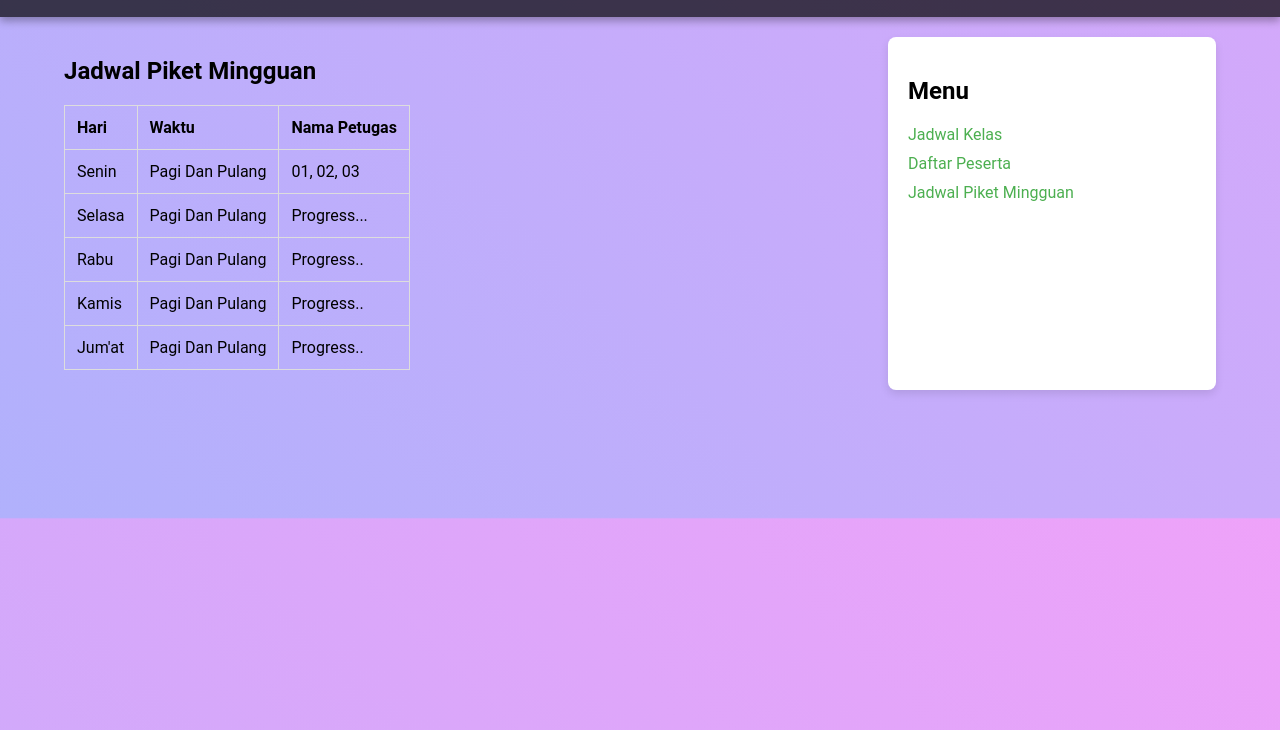
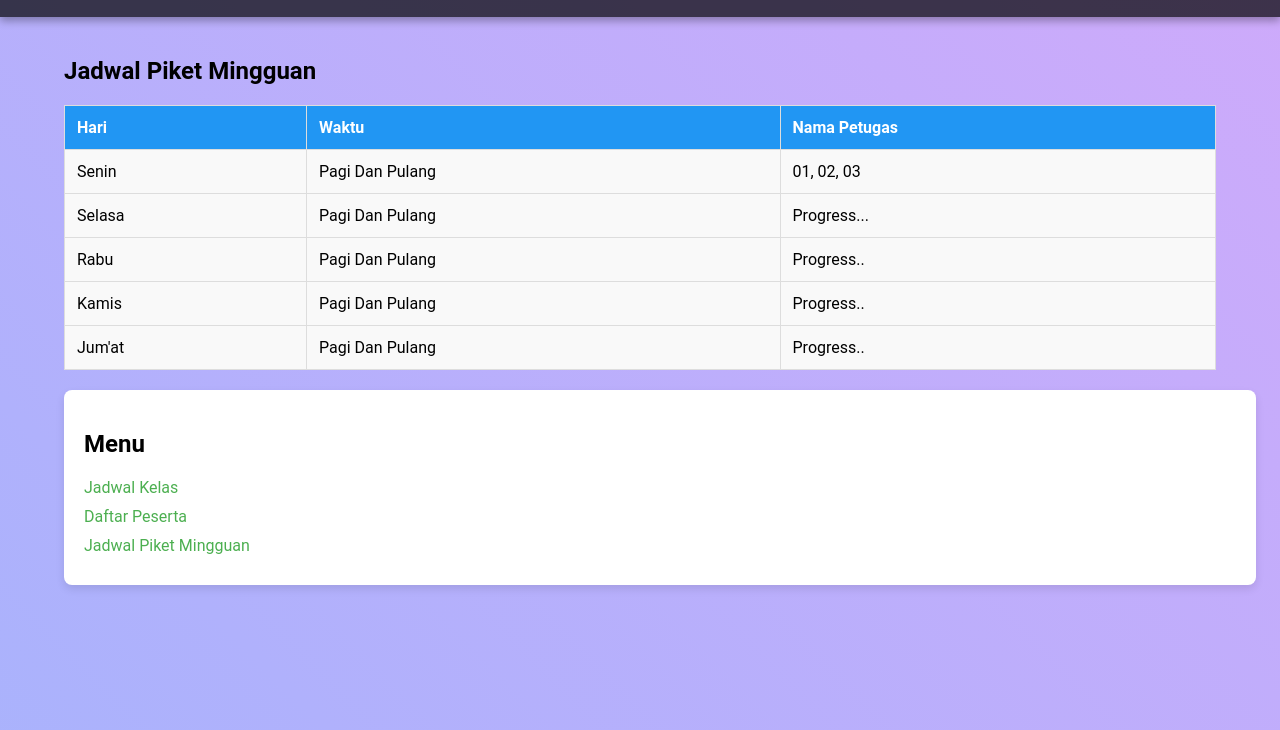
Before and after one commit to Sxryanuts/test, a plain HTML site: page jadwal-piket.html in a window 1280 px wide. Shown: the part 70-800 px from the top of the page. Drawn offline with Linux system fonts and the light colour scheme.

Commit message:
Update index.css

```diff
--- a/index.css
+++ b/index.css
@@ -1,4 +1,4 @@
-/* Mengatur tampilan umum halaman */
+/* Gaya umum halaman */
 body {
     font-family: 'Roboto', sans-serif;
     margin: 0;
@@ -8,7 +8,6 @@ body {
     animation: gradientAnimation 15s ease infinite;
 }
 
-/* Animasi gradien */
 @keyframes gradientAnimation {
     0% {
         background-position: 0% 0%;
@@ -21,7 +20,6 @@ body {
     }
 }
 
-/* Gaya header */
 header {
     background: rgba(0, 0, 0, 0.7);
     color: #fff;
@@ -30,40 +28,41 @@ header {
     box-shadow: 0 4px 8px rgba(0, 0, 0, 0.3);
 }
 
-/* Gaya judul */
 .title {
-    color: #ffeb3b; /* Warna kuning cerah untuk judul */
-    font-size: 2.5em; /* Ukuran font yang lebih besar */
+    color: #ffeb3b;
+    font-size: 2.5em;
     margin: 0;
 }
 
-/* Gaya kontainer utama */
 .container {
     width: 90%;
     max-width: 1200px;
     margin: auto;
     padding: 20px;
     display: flex;
-    justify-content: space-between;
+    flex-direction: column; /* Mengubah tata letak menjadi kolom */
 }
 
 /* Gaya konten utama */
-.main-content {
-    width: 70%;
+.main-content, .piket-schedule {
+    flex: 1;
 }
 
 /* Gaya sidebar */
 .sidebar {
-    width: 25%;
+    width: 100%; /* Memastikan sidebar menggunakan lebar penuh */
     background: #fff;
     border-radius: 8px;
     padding: 20px;
     box-shadow: 0 4px 8px rgba(0, 0, 0, 0.1);
+    position: sticky;
+    bottom: 0;
 }
 
 .sidebar ul {
     list-style: none;
     padding: 0;
+    margin: 0;
 }
 
 .sidebar ul li {
@@ -72,7 +71,7 @@ header {
 
 .sidebar ul li a {
     text-decoration: none;
-    color: #4caf50;
+    color: #4caf50; /* Sesuaikan warna link sesuai kebutuhan */
 }
 
 .sidebar ul li a:hover {
@@ -96,4 +95,15 @@ th, td {
 }
 
 th {
-    background
+    background-color: #4caf50; /* Warna hijau untuk header tabel pada daftar peserta */
+    color: white;
+}
+
+td {
+    background-color: #f9f9f9; /* Warna latar belakang untuk sel tabel */
+}
+
+/* Gaya tabel untuk jadwal piket */
+.piket-schedule table th {
+    background-color: #2196f3; /* Warna biru untuk header tabel pada jadwal piket */
+}
```
